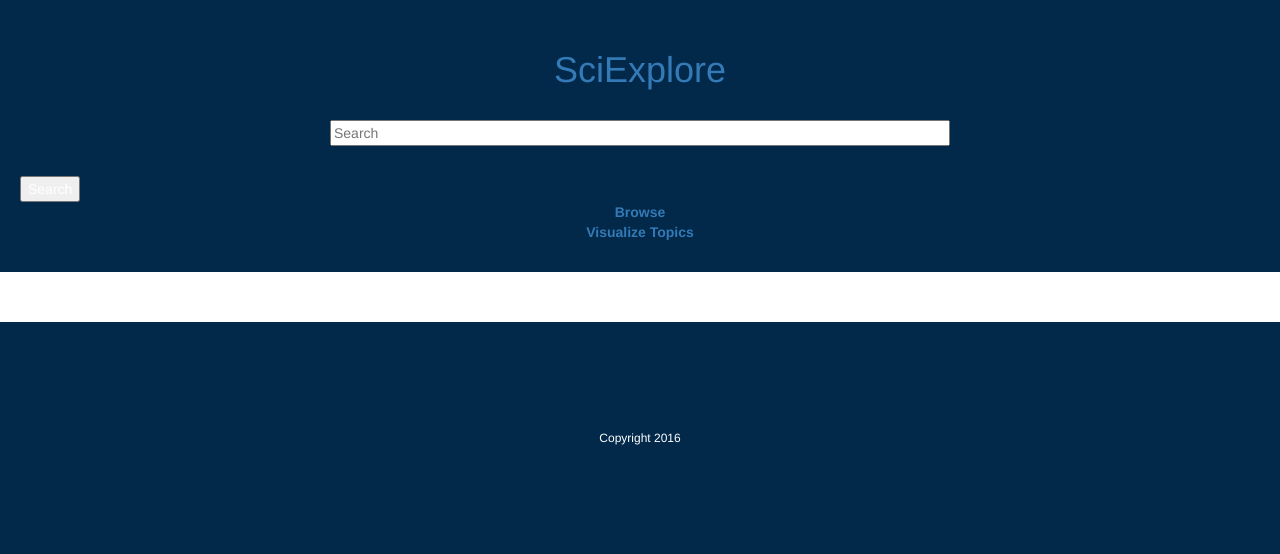
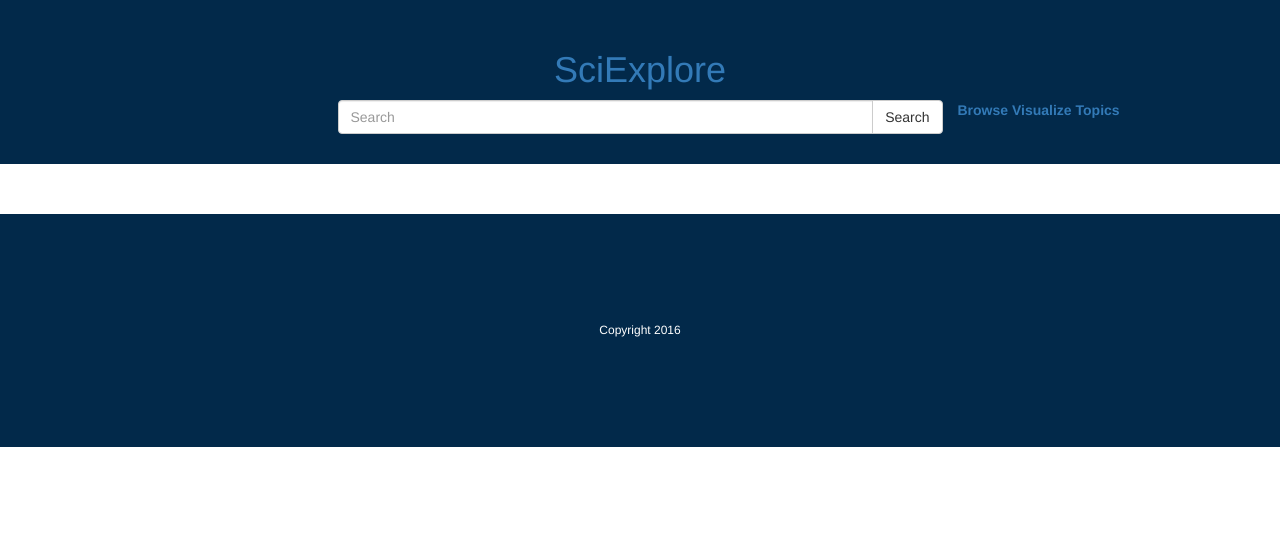
Before and after one commit to sepehr125/arxiv-doc2vec-recommender, a Flask app: page / in a window 1280 px wide. Shown: the top 554 px of the page. Run offline with Flask 2, Linux system fonts and the light colour scheme; data that the repository does not hold is empty; parts of the project's set-up code (start-up, migrations or seed data) failed here and were passed over; some libraries are stand-ins or nearby versions.

Commit message:
improving search looks

```diff
--- a/app.py
+++ b/app.py
@@ -9,20 +9,18 @@ from gensim.models import Doc2Vec
 import re
 import argparse
 
-
 application = Flask(__name__)
-
 
 """Helpers"""
 
-def subjects_counts():
+def get_subjects():
     """
-    Called by browse_subjects.
+    OUTPUT: list of tuples containing:
+            (subject name, count)
+            where count is the number of articles in subject,
+            ordered alphabetically by subject name
 
-    Returns:
-        list: list sorted alphabetically,
-              containing tuples (subject, count),
-              where count is the number of articles in subject
+    Called by browse_subjects()
     """
     cur = conn.cursor()
     cur.execute("SELECT subject, COUNT(*) FROM articles GROUP BY subject;")
@@ -32,38 +30,66 @@ def subjects_counts():
 
 def get_articles(indices):
     """
+    INPUT: list of integers corresponding to
+        'index' column values of desired articles in database
 
+    OUTPUT: list of dictionaries, each dictionary
+        corresponding to an article
     """
     with conn.cursor(cursor_factory=DictCursor) as cur:
-        query = cur.mogrify("SELECT * FROM articles WHERE index IN %s ORDER BY last_submitted DESC", (tuple(indices),))
-        cur.execute(query)
+        query = "SELECT * FROM articles \
+            WHERE index IN %s \
+            ORDER BY last_submitted DESC"
+        cur.execute(query, (tuple(indices),))
         articles = cur.fetchall()
         return articles
 
+
 def get_articles_by_subject(subject):
+    """
+    INPUT:
+        (str): subject name
+
+    OUTPUT: list of dictionaries, each dictionary
+        corresponding to an article
+    """
     with conn.cursor(cursor_factory=DictCursor) as cur:
-        query = "SELECT * FROM articles WHERE subject=%s ORDER BY last_submitted DESC"
+        query = "SELECT * FROM articles \
+            WHERE subject=%s \
+            ORDER BY last_submitted DESC"
         cur.execute(query, (subject,))
         articles = cur.fetchall()
         return articles
 
+
 def get_article(index):
+    """
+    INPUT:
+        (int): article index
+
+    OUTPUT:
+        (dict): dictionary object representing
+            article matching the given index
+    """
     with conn.cursor(cursor_factory=DictCursor) as cur:
         query = "SELECT * FROM articles WHERE index=%s"
         cur.execute(query, (index, ))
         article = cur.fetchone()
         return article
 
-@application.route('/viz')
-def viz():
-    return render_template("louvain.html")
+"""
+ROUTES
+"""
 
 @application.route('/')
 @application.route('/subjects/')
 @application.route('/subjects/<subject>')
 def browse_subjects(subject=None):
+    """
+
+    """
     if subject is None:
-        return render_template("browse.html", subjects=subjects_counts())
+        return render_template("browse.html", subjects=get_subjects())
     else:
         articles = get_articles_by_subject(subject)
         return render_template("articles.html", articles=articles, subject=subject)
@@ -93,7 +119,7 @@ def search():
         results = model.docvecs.most_similar(positive=[q_vec], topn=100)
         results = [int(r[0]) for r in results]
         results = get_articles(results)
-        return render_template("search.html", articles=results)
+        return render_template("search.html", articles=results, q=query)
 
 @application.route('/analogy')
 def find_analogy():
@@ -112,17 +138,20 @@ def find_analogy():
         return render_template("analogy.html", analogies=[], error=True)
 
 
+@application.route('/viz')
+def viz():
+    return render_template("louvain.html")
+
 
 if __name__ == '__main__':
 
     parser = argparse.ArgumentParser(description='Fire up flask server with appropriate model')
     parser.add_argument('model_path', help="Name of model file")
     parser.add_argument('port', help="Port to run on", default=5000)
-    parser.add_argument('--debug', help="Run app with debug=True")
     args = parser.parse_args()
 
     # run app in db connection context
     with psycopg2.connect(dbname='arxiv') as conn:
         # load model:
         model = Doc2Vec.load(args.model_path)
-        application.run(host='0.0.0.0', debug=bool(args.debug), port=args.port)
+        application.run(host='0.0.0.0', port=int(args.port), debug=True)
--- a/templates/layout.html
+++ b/templates/layout.html
@@ -18,23 +18,12 @@
         margin-left: auto;
         max-width: 960px;
       }
-      .center {
-        display: block;
-        margin: 0 auto;
-      }
-      .search {
-        width: 50%;
-        margin: 30px auto;
-        color: black;
-
-      }
       header {
         padding: 30px 20px;
         background: #02294A;
         color: #fff;
         margin-bottom: 20px
       }
-
       footer {
         padding: 100px 20px;
         clear: both;
@@ -47,12 +36,17 @@
     </style>
   </head>
   <body>
-    <header>
+    <header class="row">
       <h1 class="text-center"><a href="/">SciExplore</a></h1>
-        <form method="POST" action="/search">
-          <input type="text" class="center search" name="search" placeholder="Search"></textarea>
-          <button>Search</button>
-        </form>
+
+      <div class="col-lg-6 col-lg-offset-3">
+        <form class="input-group" method="POST" action="/search">
+          <input value="{% block q %}{%endblock%}"
+          type="text" class="form-control search" name="search" placeholder="Search"></textarea>
+          <span class="input-group-btn">
+            <button class="btn btn-default" type="button">Search</button>
+          </span>
+      </div>
       {% block after_header %}{% endblock %}
       <strong><a class="center text-center" href="/subjects">Browse</a></strong>
       <strong><a class="center text-center" href="/viz">Visualize Topics</a></strong>
--- a/templates/search.html
+++ b/templates/search.html
@@ -1,4 +1,6 @@
 {% extends "layout.html" %}
+
+{% block q %}{{q}}{% endblock %}
 
 {% block main %}
 <ul class="search-results">
```
